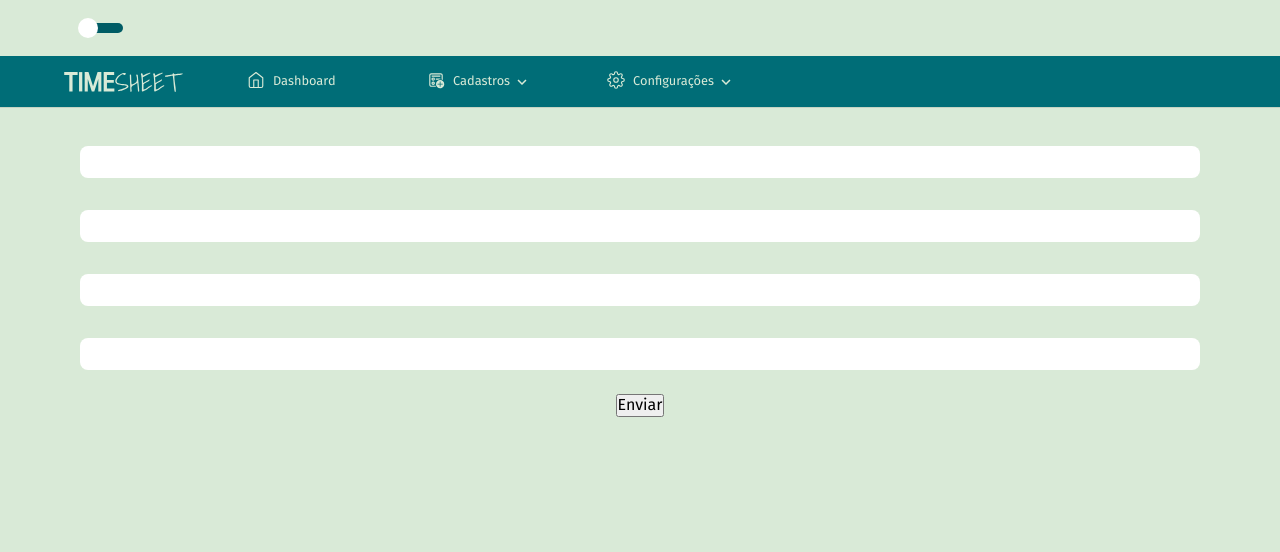
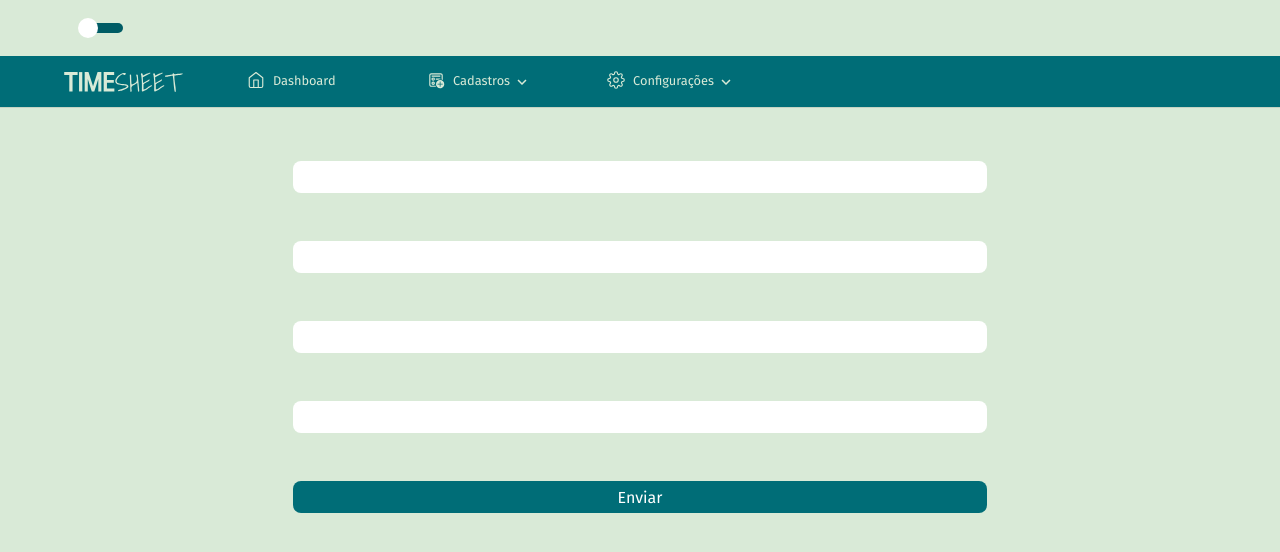
Before and after one commit to juniormartinxo/saros, a React (Create React App) app: page /usuarios in a window 1280 px wide. Shown: the top 552 px of the page. Built offline with nearby package versions, Linux system fonts and the light colour scheme.

Commit message:
Melhorando os estilos

```diff
--- a/src/pages/Users/users.tsx
+++ b/src/pages/Users/users.tsx
@@ -2,6 +2,7 @@ import { useForm } from 'react-hook-form'
 import { yupResolver } from '@hookform/resolvers/yup'
 import * as yup from 'yup'
 import * as FormS from 'resources/styles/form.styled'
+import { Container } from 'components/Container'
 
 interface IFormInputs {
   iptFirstName: string
@@ -31,31 +32,33 @@ function Users() {
   const onSubmit = (data: IFormInputs) => console.log(data)
 
   return (
+    <Container>
       <FormS.Form onSubmit={handleSubmit(onSubmit)}>
         <FormS.Container>
           <FormS.Input {...register('iptFirstName')} />
-        <p>{errors.iptFirstName?.message}</p>
+          <FormS.Errors>{errors.iptFirstName?.message}</FormS.Errors>
         </FormS.Container>
 
         <FormS.Container>
           <FormS.Input {...register('iptLastName')} />
-        <p>{errors.iptLastName?.message}</p>
+          <FormS.Errors>{errors.iptLastName?.message}</FormS.Errors>
         </FormS.Container>
 
         <FormS.Container>
           <FormS.Input {...register('iptEmail')} />
-        <p>{errors.iptEmail?.message}</p>
+          <FormS.Errors>{errors.iptEmail?.message}</FormS.Errors>
         </FormS.Container>
 
         <FormS.Container>
           <FormS.Input {...register('iptPassword')} />
-        <p>{errors.iptPassword?.message}</p>
+          <FormS.Errors>{errors.iptPassword?.message}</FormS.Errors>
         </FormS.Container>
 
         <FormS.Container>
-        <button type="submit">Enviar</button>
+          <FormS.Button type="submit">Enviar</FormS.Button>
         </FormS.Container>
       </FormS.Form>
+    </Container>
   )
 }
 
--- a/src/resources/styles/form.styled.ts
+++ b/src/resources/styles/form.styled.ts
@@ -5,10 +5,11 @@ const Form = styled.form`
   flex-direction: column;
   align-items: center;
   justify-content: center;
-  width: 100%;
+  width: 70%;
   height: 100%;
   padding: 0.5rem;
   border-radius: 0.5rem;
+  margin: 0 auto;
 `
 
 const Input = styled.input`
@@ -36,4 +37,23 @@ const Container = styled.div`
   border-radius: 0.5rem;
 `
 
-export { Container, Form, Input }
+const Errors = styled.span`
+  color: ${(props) => props.theme.colors.danger};
+  font-size: 0.8rem;
+  margin: 0.5rem;
+`
+
+const Button = styled.button`
+  width: 100%;
+  height: 2rem;
+  border-radius: 0.5rem;
+  border: none;
+  padding: 0.5rem;
+  margin: 0.5rem;
+  font-size: 1rem;
+  background-color: ${(props) => props.theme.colors.primary};
+  color: ${(props) => props.theme.colors.white};
+  cursor: pointer;
+`
+
+export { Container, Form, Input, Errors, Button }
```
Lines whose indentation alone changed are shown as unchanged.
